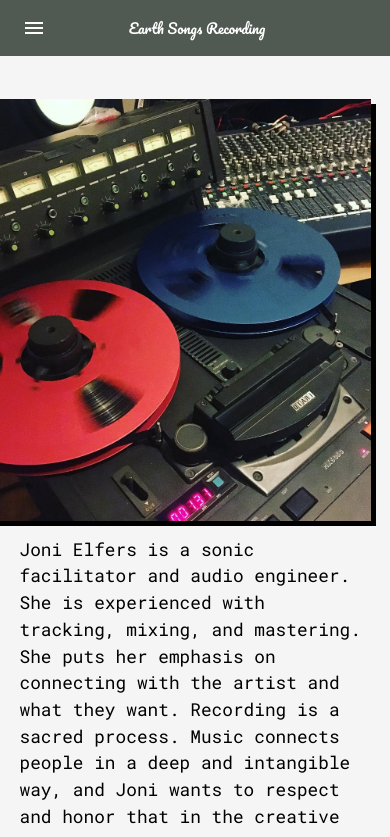
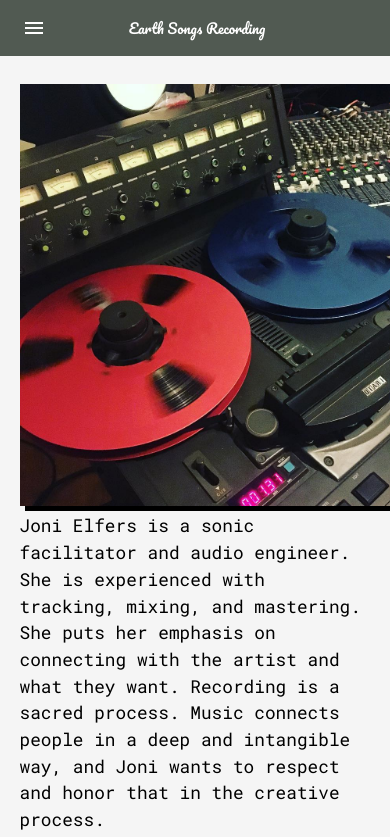
Before and after one commit to davidmbedford/joni-portfolio, a React (Create React App) app: page / in a window 390 px wide. Shown: the top 837 px of the page. Built offline with nearby package versions, Linux system fonts and the light colour scheme.

Commit message:
pic adjustment attempt two

```diff
--- a/src/screens/home/style.css
+++ b/src/screens/home/style.css
@@ -25,7 +25,7 @@
 @media only screen and (max-width: 600px) {
   .picRight,
   .picLeft {
-    min-width: 70vw;
-
+    float: none;
+    margin: 0px;
   }
 }
```
